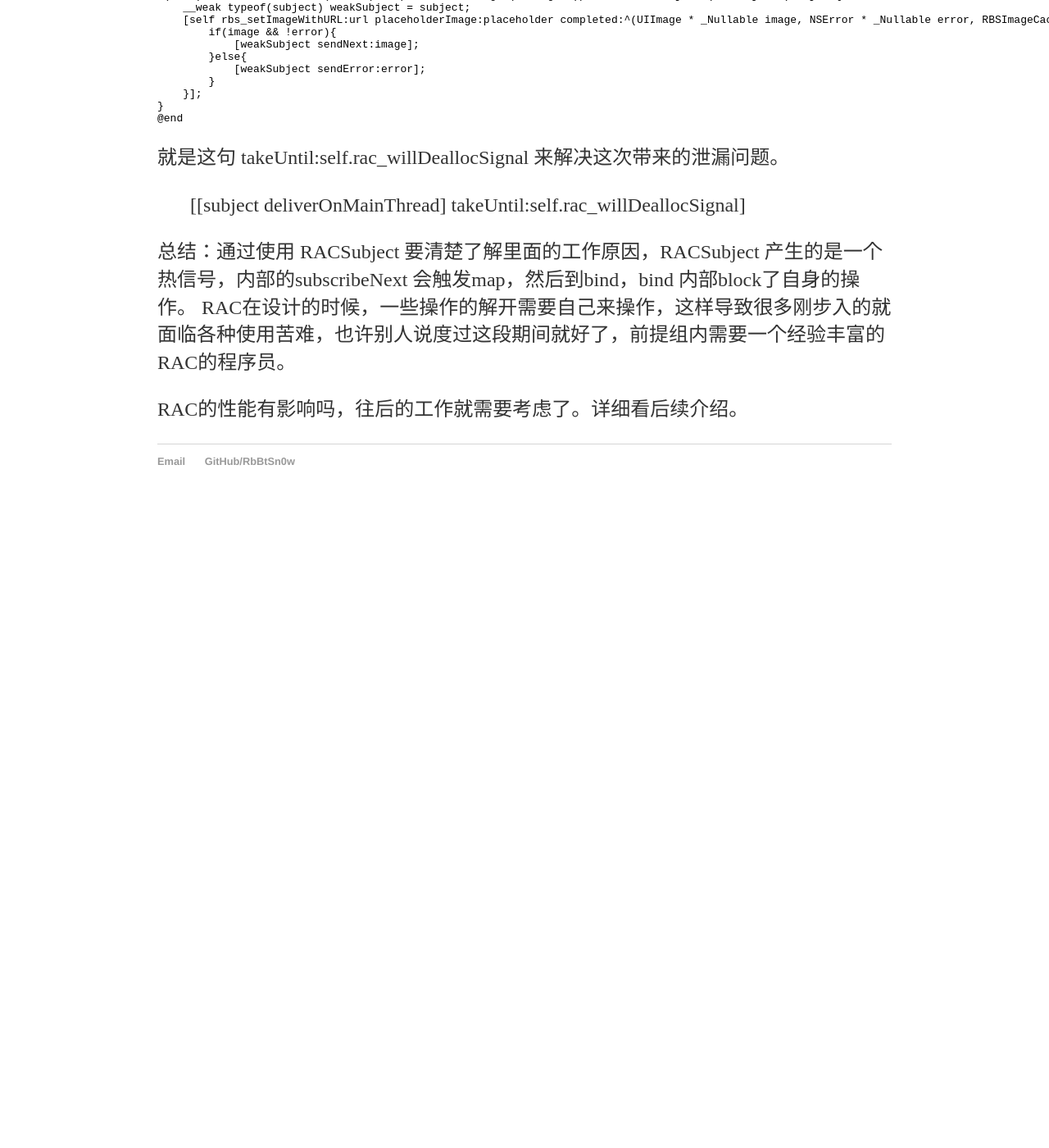
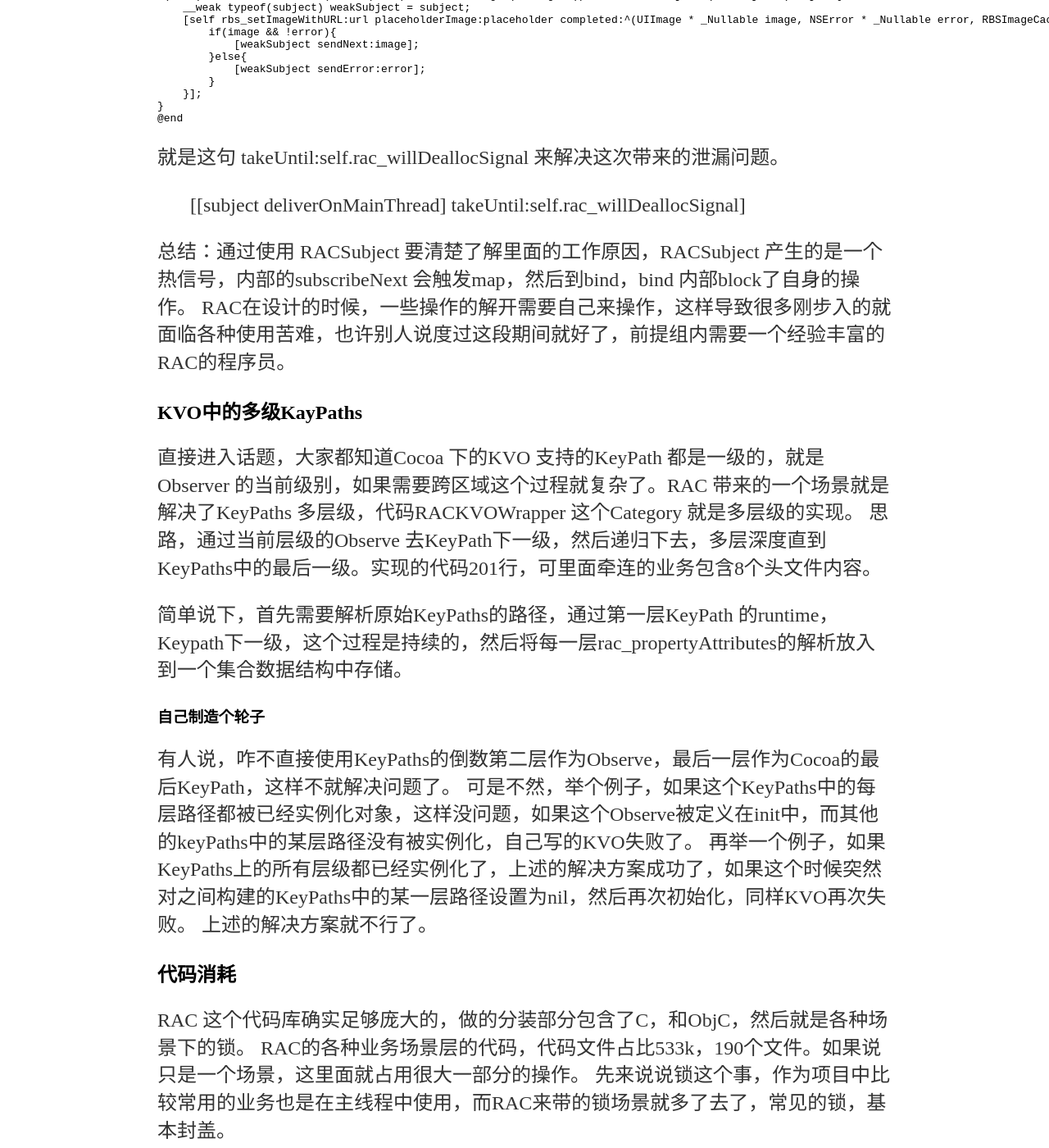
Before and after one commit to RbBtSn0w/rbbtsn0w.github.io, a Jekyll site: the page built from _posts/2018-09-20-RACObserve.md, in a window 1280 px wide and 1400 px high, scrolled down 3484 px. Shown: the whole window at 82% size. Built offline with Jekyll 4.4.1, drawn with Linux system fonts in a browser that asks for light colours; before the commit the page ends 4114 px from its top, so only the background shows below that; some of the changed text lies outside the part shown.

Commit message:
update RACObserve

```diff
--- a/_posts/2018-09-20-RACObserve1.md
+++ b/_posts/2018-09-20-RACObserve.md
@@ -16,8 +16,8 @@
 大致有几点：
 
 1. 循环引用。
-2. 代码消耗
-3. KVO中的多级KayPaths
+2. KVO中的多级KayPaths
+3. 代码消耗
 
 ## 循环引用
 
@@ -182,4 +182,30 @@
 总结：通过使用 RACSubject 要清楚了解里面的工作原因，RACSubject 产生的是一个热信号，内部的subscribeNext 会触发map，然后到bind，bind 内部block了自身的操作。
 RAC在设计的时候，一些操作的解开需要自己来操作，这样导致很多刚步入的就面临各种使用苦难，也许别人说度过这段期间就好了，前提组内需要一个经验丰富的RAC的程序员。
 
-RAC的性能有影响吗，往后的工作就需要考虑了。详细看后续介绍。
+## KVO中的多级KayPaths
+
+直接进入话题，大家都知道Cocoa 下的KVO 支持的KeyPath 都是一级的，就是Observer 的当前级别，如果需要跨区域这个过程就复杂了。RAC 带来的一个场景就是解决了KeyPaths 多层级，代码RACKVOWrapper 这个Category 就是多层级的实现。
+思路，通过当前层级的Observe 去KeyPath下一级，然后递归下去，多层深度直到KeyPaths中的最后一级。实现的代码201行，可里面牵连的业务包含8个头文件内容。
+
+简单说下，首先需要解析原始KeyPaths的路径，通过第一层KeyPath 的runtime，Keypath下一级，这个过程是持续的，然后将每一层rac_propertyAttributes的解析放入到一个集合数据结构中存储。
+
+### 自己制造个轮子
+
+有人说，咋不直接使用KeyPaths的倒数第二层作为Observe，最后一层作为Cocoa的最后KeyPath，这样不就解决问题了。
+可是不然，举个例子，如果这个KeyPaths中的每层路径都被已经实例化对象，这样没问题，如果这个Observe被定义在init中，而其他的keyPaths中的某层路径没有被实例化，自己写的KVO失败了。
+再举一个例子，如果KeyPaths上的所有层级都已经实例化了，上述的解决方案成功了，如果这个时候突然对之间构建的KeyPaths中的某一层路径设置为nil，然后再次初始化，同样KVO再次失败。
+上述的解决方案就不行了。
+
+## 代码消耗
+
+RAC 这个代码库确实足够庞大的，做的分装部分包含了C，和ObjC，然后就是各种场景下的锁。
+RAC的各种业务场景层的代码，代码文件占比533k，190个文件。如果说只是一个场景，这里面就占用很大一部分的操作。
+先来说说锁这个事，作为项目中比较常用的业务也是在主线程中使用，而RAC来带的锁场景就多了去了，常见的锁，基本封盖。
+
+上述提到 RACKVOWrapper 这个类，里面的会牵扯一些RAC的信号相关的代码，每一层 KeyPaths 解析，又是一层消耗。
+
+存在的业务场景多，这里就不一一举例，所以单方面考虑还是不切实际。只能根据具体业务，具体来做，没必要杀鸡用牛刀。
+
+## 后续
+
+我们的业务中存在了RAC，在性能方面，RAC阻碍了我们的关键路径，我们通过KVO 加block 去替换RACObserve 的工作，但是面临的问题就是多层级KVO的实现被挡住了，后期考虑自己写一套多层级的KeyPaths解决方案，但是会尽量轻，解决当下需要重构的业务。后期尽量通过事件驱动，而不是太多KVO，KVO就好比一个大海中的冰山，太多不安全和不稳定。RAC的思想很好，但是可以通过其他的方式来做。没有业务，就没有技术。
```
Also changed, not shown: other parts of _posts/2018-09-20-RACObserve.md (+1 -1 lines).
